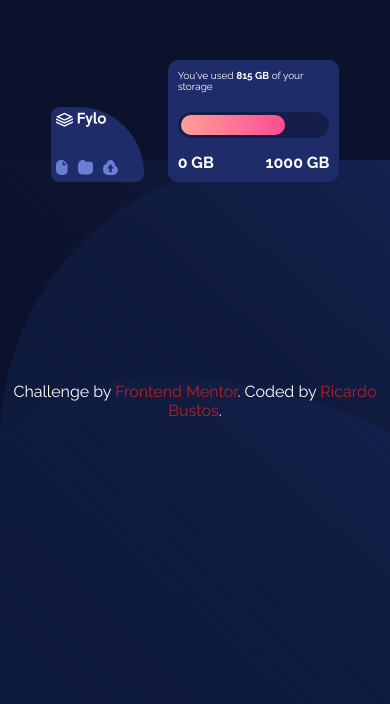
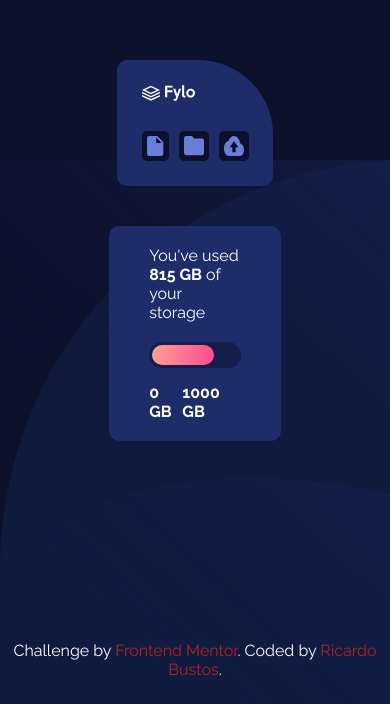
Before and after one commit to ricardoangelbustos/frontend-mentor-fylo-data, a plain HTML site: page index.html in a window 390 px wide. Shown: the part 140-844 px from the top of the page. Drawn offline with Linux system fonts and the light colour scheme.

Commit message:
Cambiada disposicion

```diff
--- a/style.css
+++ b/style.css
@@ -128,50 +128,37 @@ body{
     }
 }
 @media (max-width: 837px){
+    .container{
+        flex-direction: column;
+        justify-content: space-around;
+        align-items: center;
+    }
     .left{
+        width: 40%;
         padding: 25px;
     }
     .left-up img{
-        width: 60%;
+        width: 50%;
     }
     .left-down img{
         width: 30px;
         height: 30px;
         padding: 5px;
     }
+    .right{
+        margin-top: 40px;
+    }
     .globe{
         display: none;
     }
 }
-@media (max-width: 639px){
-    .left-down img{
-        width: 25px;
-        height: 25px;
+@media (max-width: 600px){
+    .left{
+        width: 50%;
     }
 }
-@media (max-width: 562px){
-    .left{
-        padding: 20px;
-    }
-    .left-down{
-        width: 20px;
-        height: 20px;
+@media (max-width: 425px){
+    .left-up img{
+        width: 50%;
     }
 }
-@media (max-width: 493px){
-    .left{
-        padding: 5px;
-    }
-    .left-down img{
-        width: 15px;
-        height: 15px;
-        padding: 0;
-        background-color: #1e2c69;
-    }
-    .right{
-        padding: 10px;
-    }
-    .right p{
-        font-size: 10px;
-    }
-}
```
